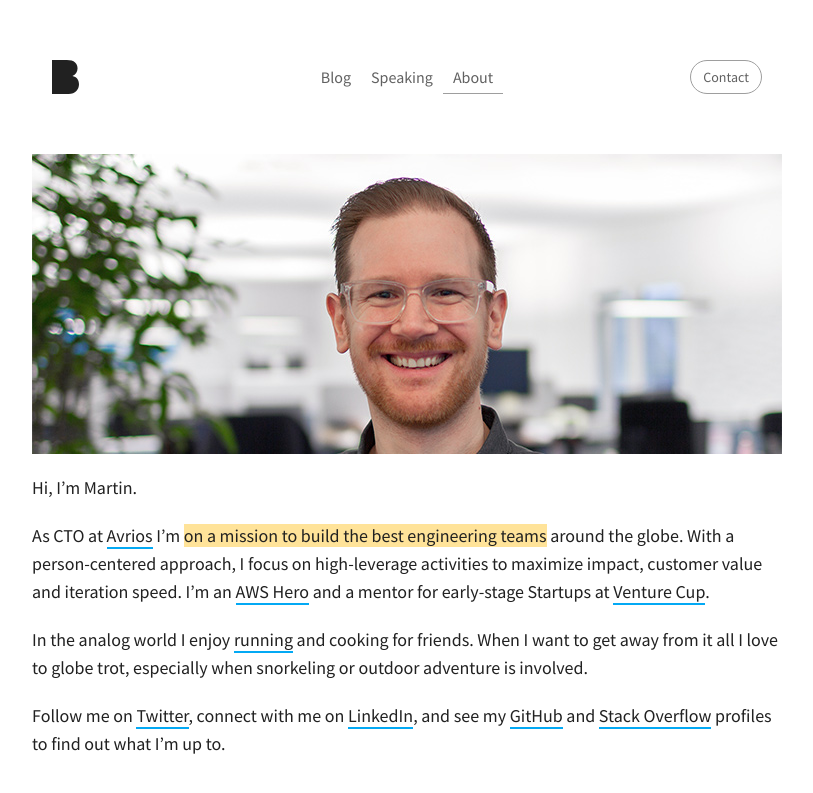
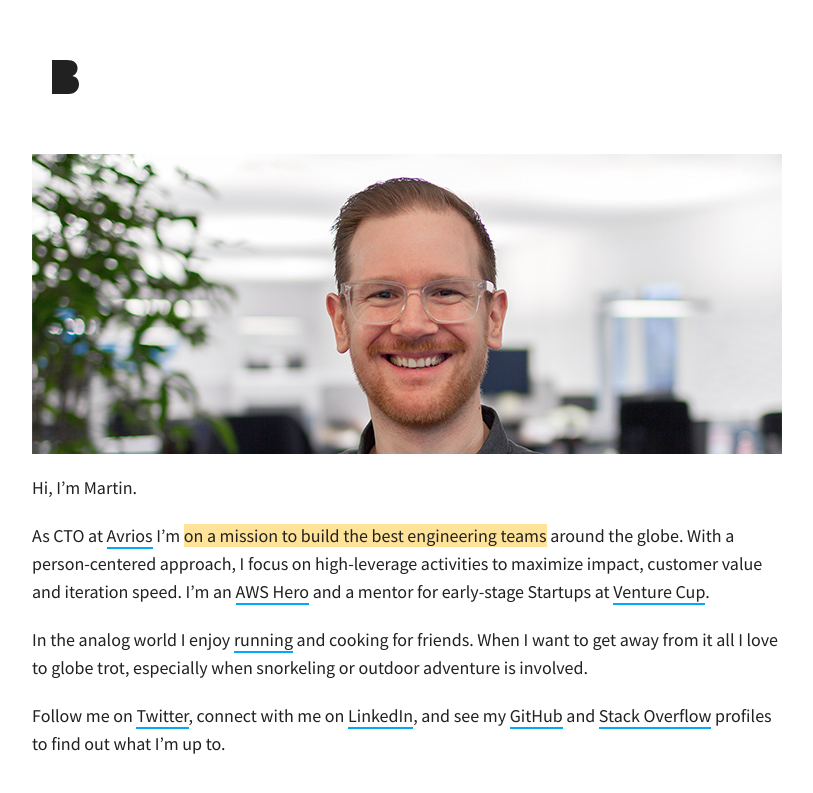
Before and after one commit to martinbuberl/martinbuberl.github.io, a Jekyll site: the page built from docs/about.md, in a window 1280 px wide. Shown: the top 793 px of the page, without its empty margins (233-1046 px from the left). Built offline with Jekyll 4.4.1, drawn with Linux system fonts in a browser that asks for light colours; nearby versions of some CDN libraries; some web fonts are replaced.

Commit message:
Updated to "no content"

```diff
--- a/docs/_layouts/default.html
+++ b/docs/_layouts/default.html
@@ -33,11 +33,11 @@
     {% endcomment %}{% assign month = 'now' | date: '%m' %}{% if month == '06' %}
     <a href="/" class="logo"><img src="/content/img/logo-pride.svg" alt="Home" title="#pridemonth" /></a>{% else %}
     <a href="/" class="logo"><img src="/content/img/logo.svg" alt="Home" /></a>{% endif %}
-    <a href="/contact/"{% if page.navigation == "contact" %} class="contact active"{% else %} class="contact"{% endif %}>Contact</a>
+    <!--a href="/contact/"{% if page.navigation == "contact" %} class="contact active"{% else %} class="contact"{% endif %}>Contact</a-->
     <ul>
-      <li><a href="/blog/"{% if page.navigation == "blog" %} class="active"{% endif %}>Blog</a></li>
-      <li><a href="/speaking/"{% if page.navigation == "speaking" %} class="active"{% endif %}>Speaking</a></li>
-      <li><a href="/about/"{% if page.navigation == "about" %} class="active"{% endif %}>About</a></li>
+      <!--li><a href="/blog/"{% if page.navigation == "blog" %} class="active"{% endif %}>Blog</a></li-->
+      <!--li><a href="/speaking/"{% if page.navigation == "speaking" %} class="active"{% endif %}>Speaking</a></li-->
+      <!--li><a href="/about/"{% if page.navigation == "about" %} class="active"{% endif %}>About</a></li-->
     </ul>
   </div>
 </header>
```
Also changed, not shown: docs/index.md (+2 -2 lines), 1 other file.
